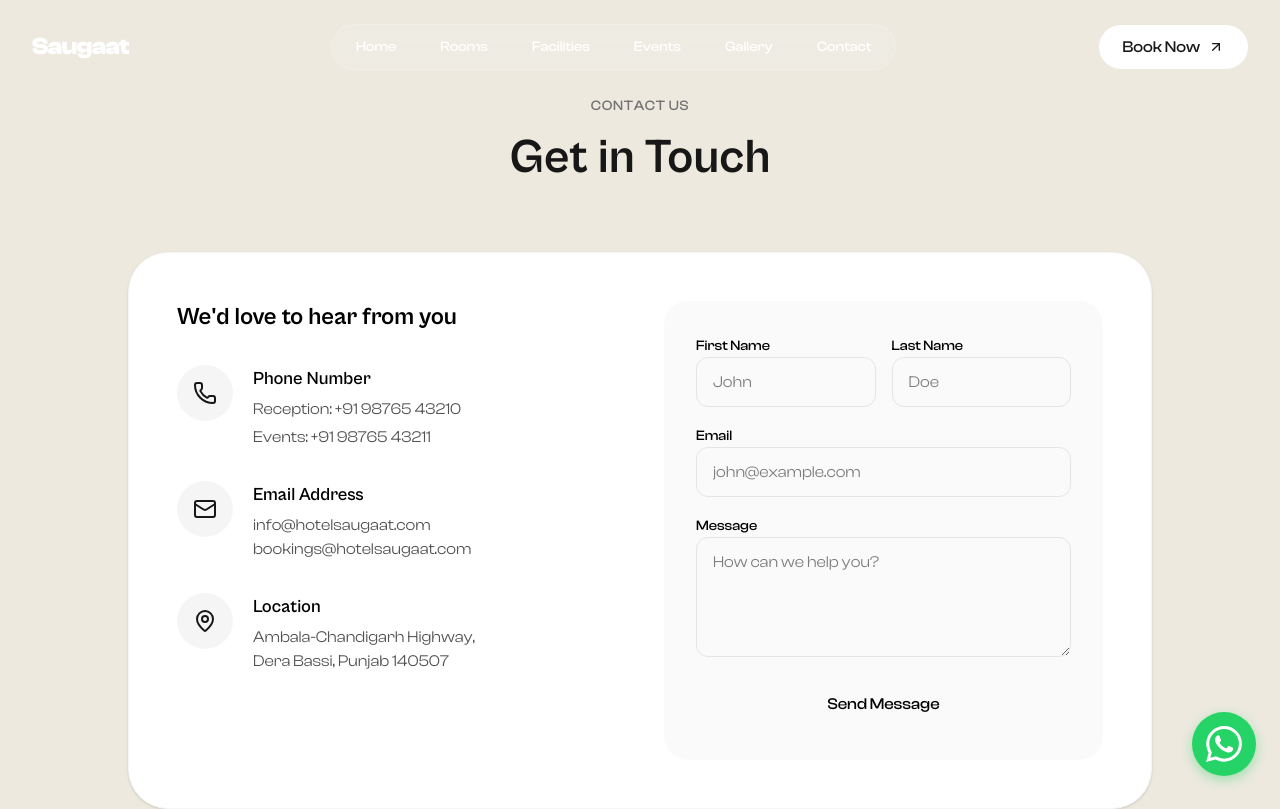
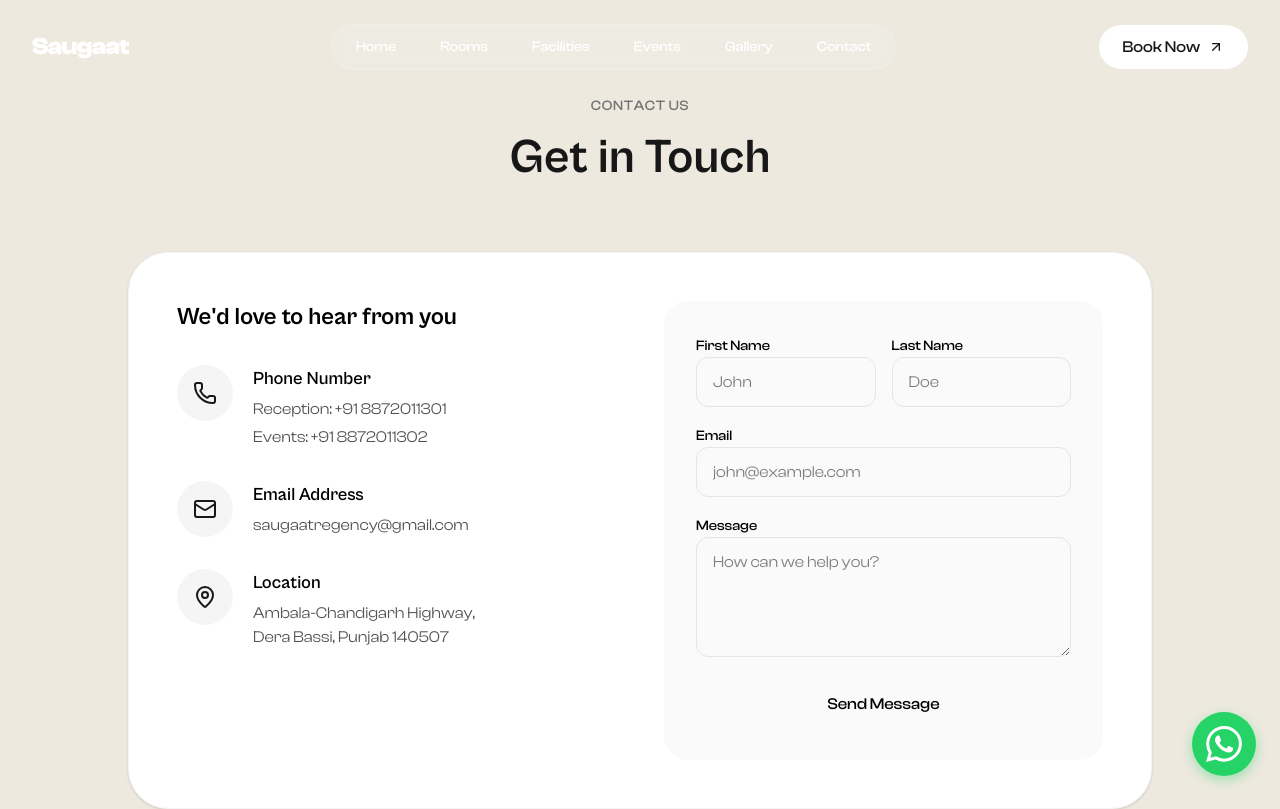
Before and after one commit to Rudra00codes/hotel-saugaat-web, a Next.js app: page /contact in a window 1280 px wide. Shown: the top 809 px of the page. Built offline with nearby package versions, Linux system fonts and the light colour scheme.

Commit message:
Update Contact Info

```diff
--- a/app/contact/page.tsx
+++ b/app/contact/page.tsx
@@ -32,8 +32,8 @@ export default function ContactPage() {
                                 </div>
                                 <div>
                                     <h3 className="font-semibold text-lg mb-1">Phone Number</h3>
-                                    <p className="text-neutral-600 mb-1">Reception: +91 98765 43210</p>
-                                    <p className="text-neutral-600">Events: +91 98765 43211</p>
+                                    <p className="text-neutral-600 mb-1">Reception: +91 8872011301</p>
+                                    <p className="text-neutral-600">Events: +91 8872011302</p>
                                 </div>
                             </div>
 
@@ -43,8 +43,7 @@ export default function ContactPage() {
                                 </div>
                                 <div>
                                     <h3 className="font-semibold text-lg mb-1">Email Address</h3>
-                                    <p className="text-neutral-600">info@hotelsaugaat.com</p>
-                                    <p className="text-neutral-600">bookings@hotelsaugaat.com</p>
+                                    <p className="text-neutral-600">saugaatregency@gmail.com</p>
                                 </div>
                             </div>
 
```
